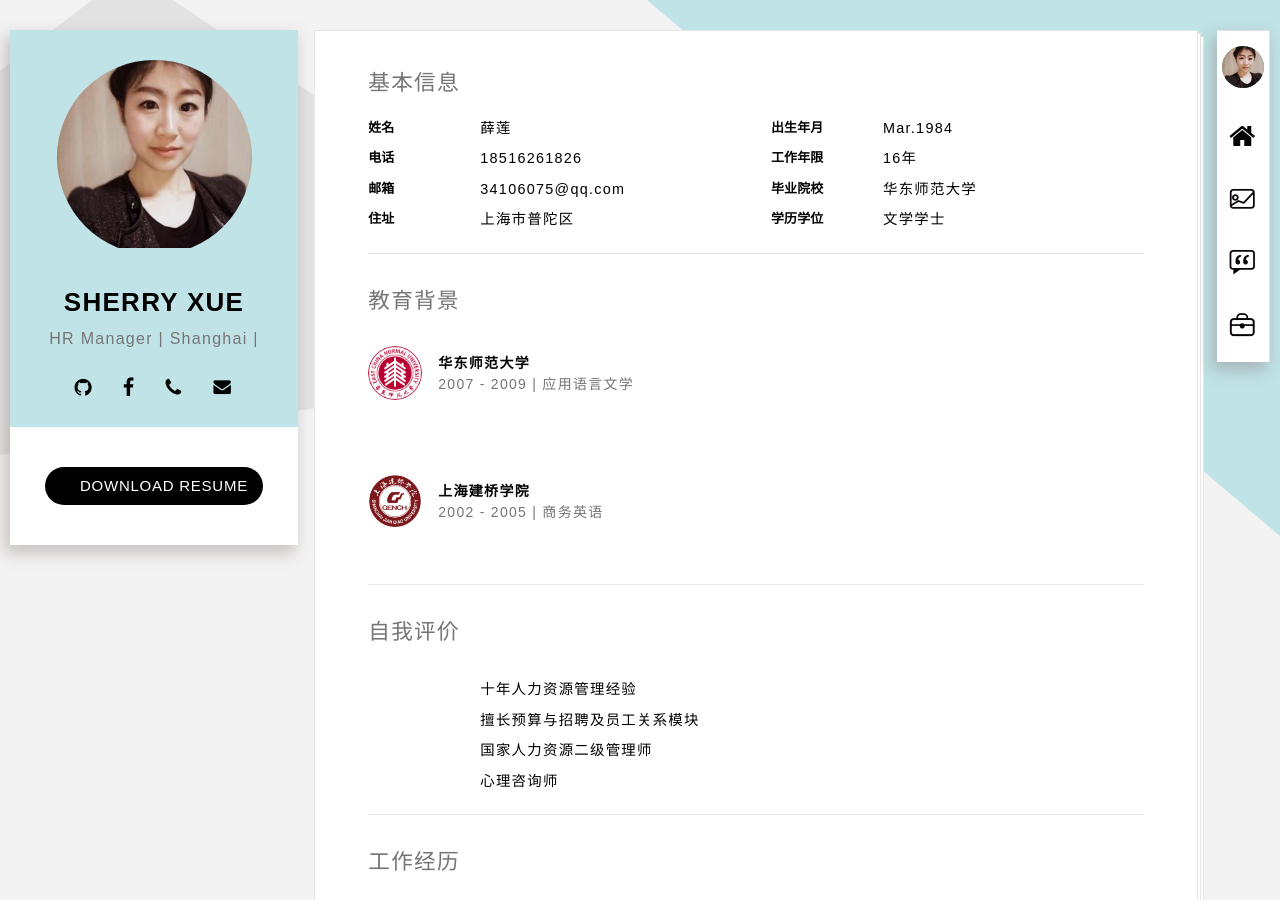
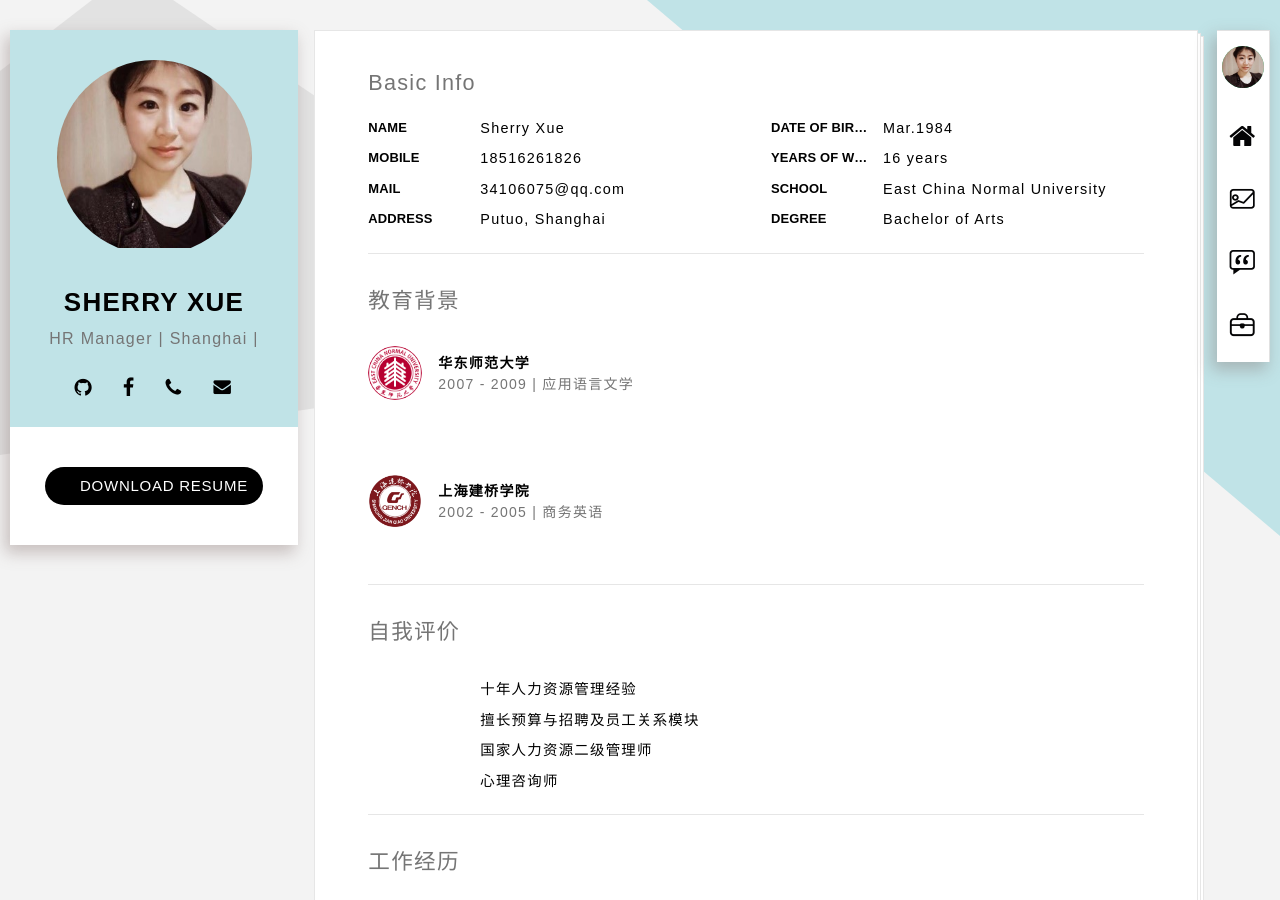
Before and after one commit to sherry0520/en, a Jekyll site: the page built from index.html, in a window 1280 px wide and 900 px high. Built offline with Jekyll 4.4.1, drawn with Linux system fonts in a browser that asks for light colours; some web fonts are replaced.

Commit message:
Update resumer_01-basic.html

```diff
--- a/_includes/resumer_01-basic.html
+++ b/_includes/resumer_01-basic.html
@@ -2,24 +2,24 @@
     <div class="row">
 
         <div class="col-sm-12 clear-mrg">
-            <h2 class="title-thin text-muted">基本信息</h2>
+            <h2 class="title-thin text-muted">Basic Info</h2>
         </div><!-- .col-sm-12 -->
 
         <div class="col-sm-6 clear-mrg">
 
             <dl class="dl-horizontal clear-mrg">
 
-                <dt class="text-upper">姓名</dt>
-                <dd>薛莲</dd>
+                <dt class="text-upper">Name</dt>
+                <dd>Sherry Xue</dd>
 
-                <dt class="text-upper">电话</dt>
+                <dt class="text-upper">Mobile</dt>
                 <dd>18516261826</dd>
 
-                <dt class="text-upper">邮箱</dt>
+                <dt class="text-upper">Mail</dt>
                 <dd>34106075@qq.com</dd>
 
-                <dt class="text-upper">住址</dt>
-                <dd>上海市普陀区</dd>
+                <dt class="text-upper">Address</dt>
+                <dd>Putuo, Shanghai</dd>
 
             </dl>
         </div><!-- .col-sm-6 -->
@@ -28,17 +28,17 @@
 
             <dl class="dl-horizontal clear-mrg">
 
-                <dt class="text-upper">出生年月</dt>
+                <dt class="text-upper">Date of Birth</dt>
                 <dd>Mar.1984</dd>
 
-                <dt class="text-upper">工作年限</dt>
-                <dd>16年</dd>
+                <dt class="text-upper">Years of Work</dt>
+                <dd>16 years</dd>
 
-                <dt class="text-upper">毕业院校</dt>
-                <dd>华东师范大学</dd>
+                <dt class="text-upper">School</dt>
+                <dd>East China Normal University</dd>
 
-                <dt class="text-upper">学历学位</dt>
-                <dd>文学学士</dd>
+                <dt class="text-upper">Degree</dt>
+                <dd>Bachelor of Arts</dd>
 
             </dl>
         </div><!-- .col-sm-6 col-sm-6 -->
```
